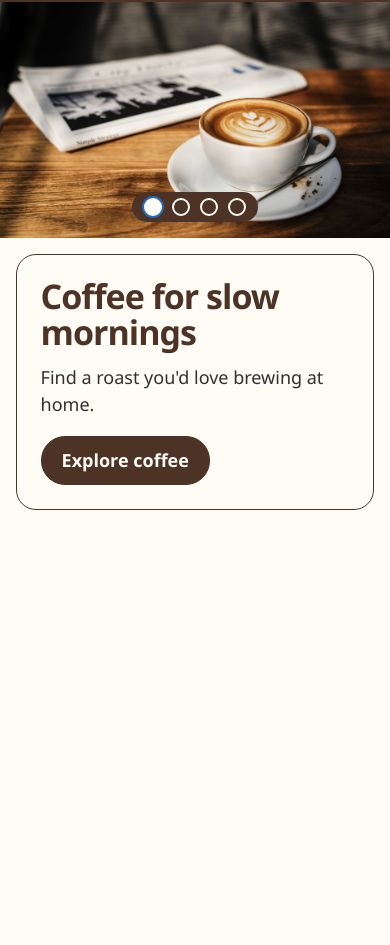
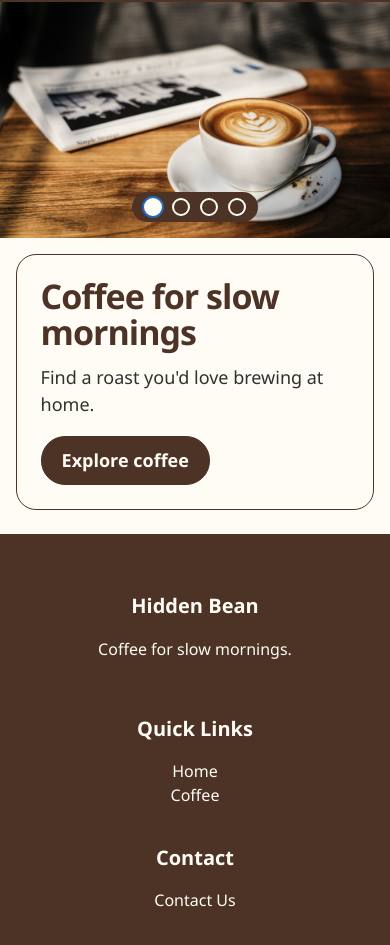
Before and after one commit to RipplesDance/WebDesignCA2, a plain HTML site: page index.html in a window 390 px wide. Shown: the part 117-1062 px from the top of the page. Before the commit the page ends 844 px from the top, so only its background shows below. Drawn offline with Linux system fonts and the light colour scheme.

Commit message:
feat: add responsive shared footer

```diff
--- /dev/null
+++ b/css/footer.css
@@ -0,0 +1,43 @@
+.site-footer {
+    background-color: #4c3326;
+    color: #fffcf5;
+    padding: 40px 20px;
+}
+
+.footer-container {
+    display: flex;
+    justify-content: space-between;
+    max-width: 1200px;
+    margin: 0 auto;
+    gap: 30px;
+}
+
+.footer-section {
+    flex: 1;
+}
+
+.footer-section h2 {
+    font-size: 20px;
+    margin-bottom: 15px;
+}
+
+.footer-section a {
+    display: block;
+    color: inherit;
+    text-decoration: none;
+}
+
+.footer-section a:hover {
+    text-decoration: underline;
+}
+
+@media (max-width: 768px) {
+    .footer-container {
+        flex-direction: column;
+        gap: 20px;
+    }
+
+    .footer-section {
+        text-align: center;
+    }
+}
--- a/index.html
+++ b/index.html
@@ -9,9 +9,11 @@
     />
     <title>Hidden Bean | Coffee for slow mornings</title>
     <link href="./css/shared.css" rel="stylesheet" />
+    <link href="./css/shared.css" rel="stylesheet" />
     <link href="./css/nav.css" rel="stylesheet" />
     <link href="./css/home/home.css" rel="stylesheet" />
     <link href="./css/home/responsive.css" rel="stylesheet" />
+    <link href="./css/footer.css" rel="stylesheet" />
     <script src="./javascript/home/slider.js" defer></script>
   </head>
   <body>
@@ -91,5 +93,26 @@
         </div>
       </section>
     </main>
+    <footer class="site-footer">
+      <div class="footer-container">
+
+          <div class="footer-section">
+              <h2>Hidden Bean</h2>
+              <p>Coffee for slow mornings.</p>
+          </div>
+
+          <div class="footer-section">
+              <h2>Quick Links</h2>
+              <a href="index.html">Home</a>
+              <a href="menu.html">Coffee</a>
+          </div>
+
+          <div class="footer-section">
+              <h2>Contact</h2>
+              <a href="contact.html">Contact Us</a>
+          </div>
+
+      </div>
+  </footer>
   </body>
 </html>
```
